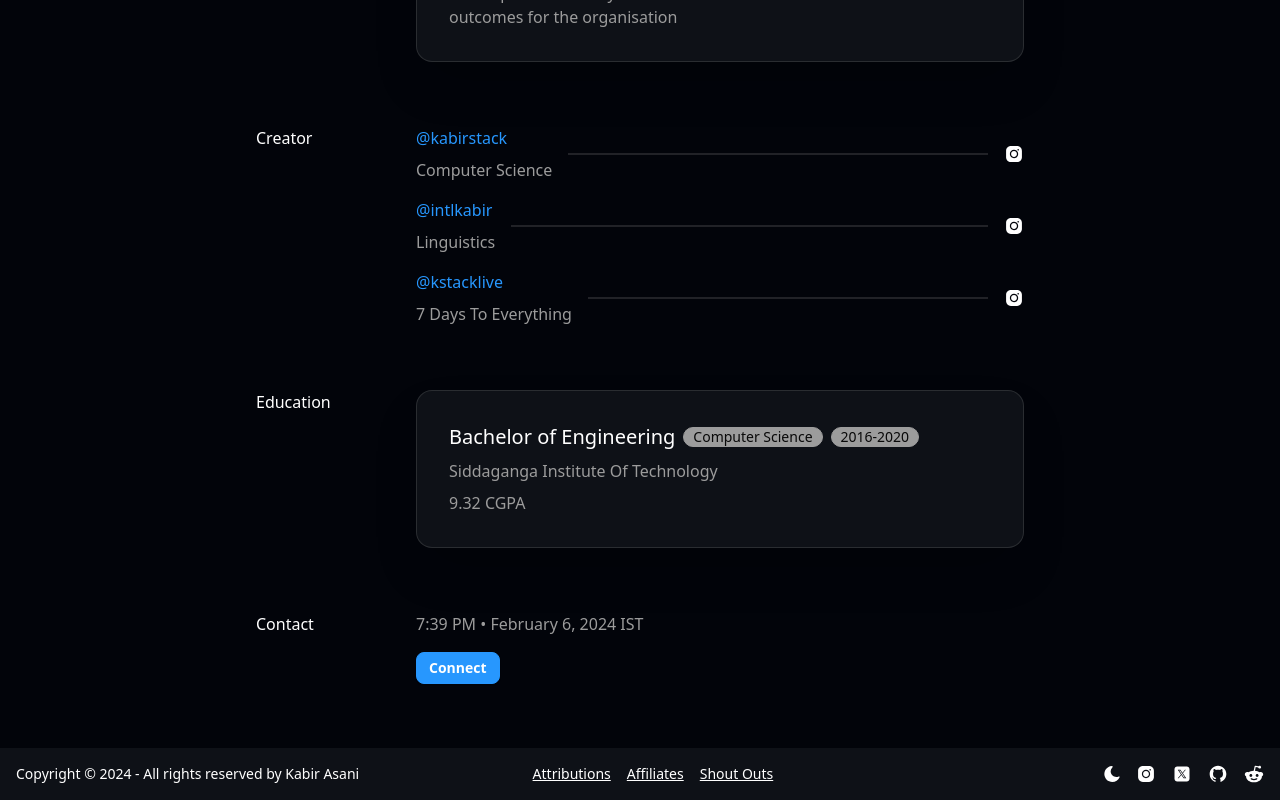
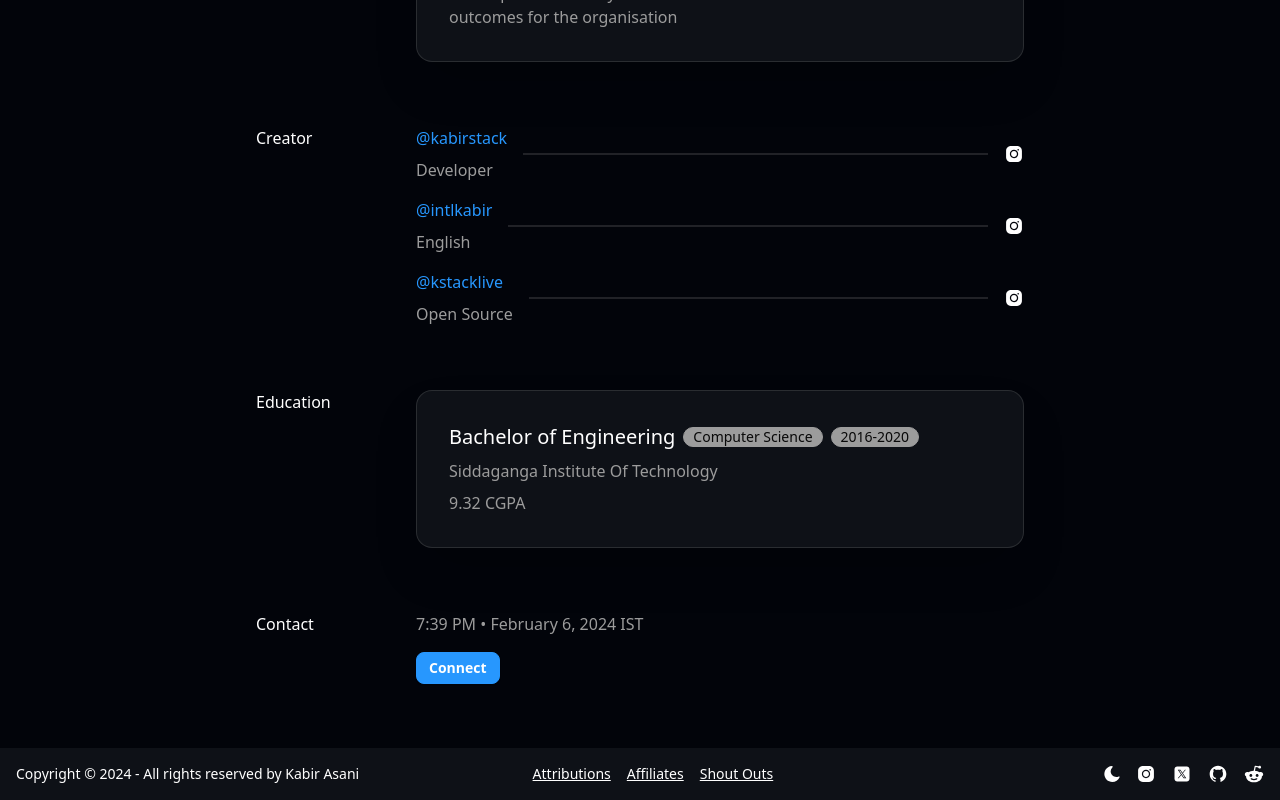
Before and after one commit to kabir-asani/chaos, a SvelteKit app: page / in a window 1280 px wide. Shown: the part 1586-2386 px from the top of the page. Built offline with nearby package versions, Linux system fonts and the light colour scheme.

Commit message:
Update Creator.svelte

```diff
--- a/src/routes/components/creator/Creator.svelte
+++ b/src/routes/components/creator/Creator.svelte
@@ -10,19 +10,15 @@
 <SectionItem id="creator">
 	<SectionTitle slot="title" text="Creator" />
 	<SectionContent slot="content">
-		<CreatorItem text="@kabirstack" tag="Computer Science" url="https://instagram.com/kabirstack">
+		<CreatorItem text="@kabirstack" tag="Developer" url="https://instagram.com/kabirstack">
 			<InstagramIcon />
 		</CreatorItem>
 
-		<CreatorItem text="@intlkabir" tag="Linguistics" url="https://instagram.com/intlkabir">
+		<CreatorItem text="@intlkabir" tag="English" url="https://instagram.com/intlkabir">
 			<InstagramIcon />
 		</CreatorItem>
 
-		<CreatorItem
-			text="@kstacklive"
-			tag="7 Days To Everything"
-			url="https://www.instagram.com/kstacklive"
-		>
+		<CreatorItem text="@kstacklive" tag="Open Source" url="https://www.instagram.com/kstacklive">
 			<InstagramIcon />
 		</CreatorItem>
 	</SectionContent>
```
